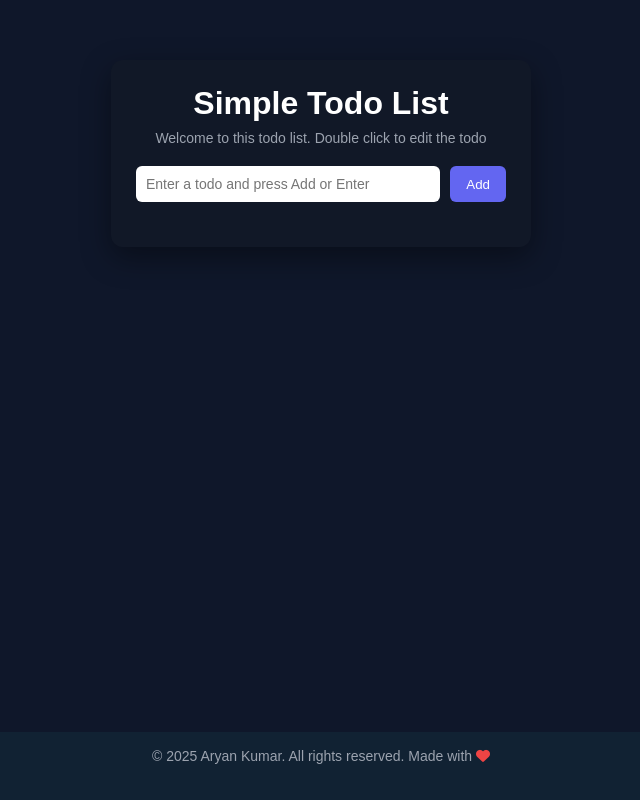
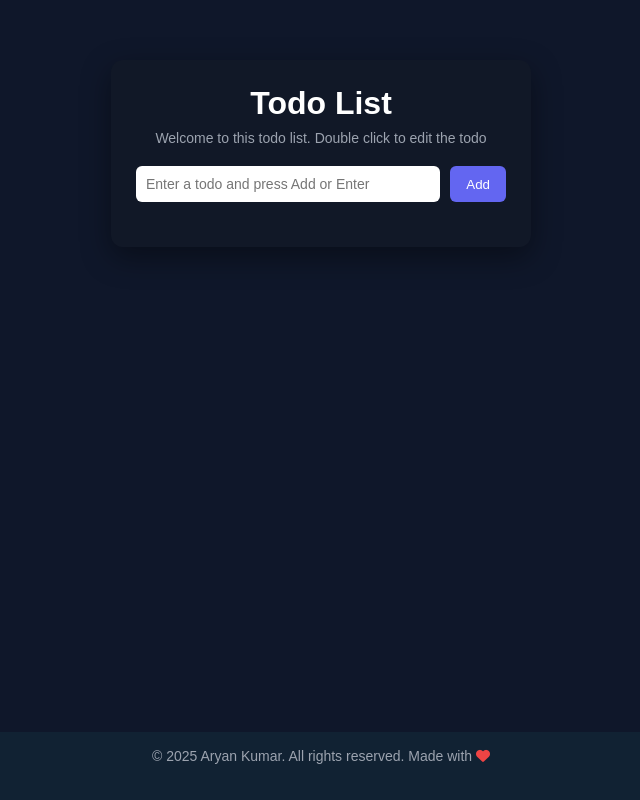
Before and after one commit to aryankumar717/To_DO_LIST717, a plain HTML site: page index.html in a window 1280 px wide. Shown: the whole page, without its empty margins (319-959 px from the left). Drawn offline with Linux system fonts and the light colour scheme.

Commit message:
Update index.html

```diff
--- a/index.html
+++ b/index.html
@@ -10,7 +10,7 @@
 <body>
 
   <div class="container">
-    <h1>Simple Todo List</h1>
+    <h1>Todo List</h1>
     <p>Welcome to this todo list. Double click to edit the todo</p>
 
     <div class="input-group">
```
